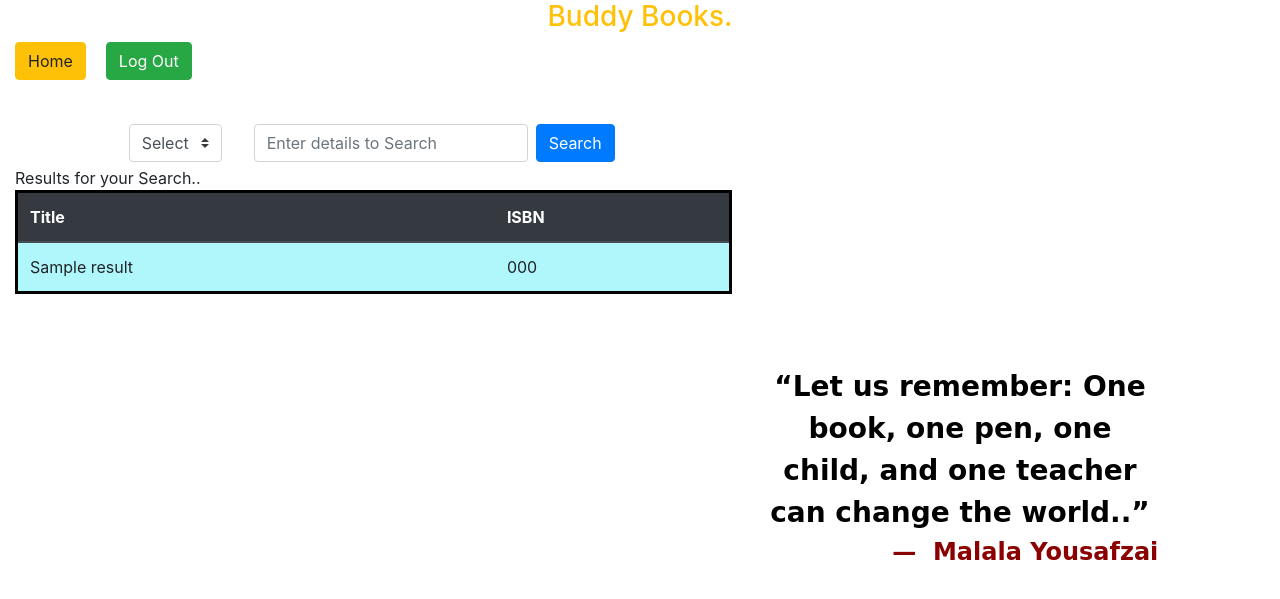
After one commit to saikotesh0102/WebDev2019501007, a Flask app: template project1/templates/design.html in a window 1280 px wide. The commit adds this page. Shown: the top 599 px of the page. Run offline with Flask 2, Linux system fonts and the light colour scheme; the template is opened without the code that fills it: most values are stand-ins (such as "Sample title", 1, 10 or a date in 2020); parts of the project's set-up code (start-up, migrations or seed data) failed here and were passed over; some libraries are stand-ins or nearby versions.

```diff
--- a/project1/application.py
+++ b/project1/application.py
@@ -4,7 +4,7 @@ from flask_session import Session
 from sqlalchemy import create_engine
 from sqlalchemy.orm import scoped_session, sessionmaker
 from datetime import datetime
-from models import User
+from models import User, Review
 from create import *
 from bookimport import Book
 
@@ -98,7 +98,9 @@ def logout():
 @app.route("/book/<string:isbn>", methods = ["GET"])
 def get_book(isbn):
     response = bookreads_api(isbn)
-    return render_template("details.html", Name = response["name"], Author = response["author"], ISBN = response["isbn"], Year = response["year"], rating = response["average_rating"], count = response["reviews_count"], image = response["img"])
+    review = Review.query.get(isbn)
+    review = review.review
+    return render_template("details.html", Name = response["name"], Author = response["author"], ISBN = response["isbn"], Year = response["year"], rating = response["average_rating"], count = response["reviews_count"], image = response["img"], Review = review)
 
 def bookreads_api(isbn):
     query = requests.get("https://www.goodreads.com/book/review_counts.json", params={"key": "GeJUHhlmNf7PYbzeKEnsuw", "isbns": isbn})
--- /dev/null
+++ b/project1/templates/design.html
@@ -0,0 +1,155 @@
+<!-- <!DOCTYPE html>
+<html>
+	<head>
+		<title>Design Page</title>
+	<link rel="stylesheet" href="https://stackpath.bootstrapcdn.com/bootstrap/4.4.1/css/bootstrap.min.css" integrity="sha384-Vkoo8x4CGsO3+Hhxv8T/Q5PaXtkKtu6ug5TOeNV6gBiFeWPGFN9MuhOf23Q9Ifjh" crossorigin="anonymous">
+	</head>
+
+	<body>
+		<div class="container-fluid">
+			<div class="p-3 mb-2 bg-primary text-white">
+				<p class = "text-center" style = "font-size: 30px; padding-top: 10px;">Sai Koteswara Rao Ch
+					<a href = "{{ url_for('logout')}}" style = "float: right; margin: 10px;">
+						<svg class="bi bi-box-arrow-right" width="1em" height="1em" viewBox="0 0 16 16" fill="yellow" xmlns="http://www.w3.org/2000/svg">
+							<path fill-rule="evenodd" d="M11.646 11.354a.5.5 0 010-.708L14.293 8l-2.647-2.646a.5.5 0 01.708-.708l3 3a.5.5 0 010 .708l-3 3a.5.5 0 01-.708 0z" clip-rule="evenodd"/>
+							<path fill-rule="evenodd" d="M4.5 8a.5.5 0 01.5-.5h9a.5.5 0 010 1H5a.5.5 0 01-.5-.5z" clip-rule="evenodd"/>
+							<path fill-rule="evenodd" d="M2 13.5A1.5 1.5 0 01.5 12V4A1.5 1.5 0 012 2.5h7A1.5 1.5 0 0110.5 4v1.5a.5.5 0 01-1 0V4a.5.5 0 00-.5-.5H2a.5.5 0 00-.5.5v8a.5.5 0 00.5.5h7a.5.5 0 00.5-.5v-1.5a.5.5 0 011 0V12A1.5 1.5 0 019 13.5H2z" clip-rule="evenodd"/>
+						</svg>
+					</a>
+					<a href = "{{ url_for('search')}}" style = "float: right; margin: 10px;">
+						<svg class="bi bi-house-door-fill" width="1em" height="1em" viewBox="0 0 16 16" fill= "yellow " xmlns="http://www.w3.org/2000/svg">
+							<path d="M6.5 10.995V14.5a.5.5 0 01-.5.5H2a.5.5 0 01-.5-.5v-7a.5.5 0 01.146-.354l6-6a.5.5 0 01.708 0l6 6a.5.5 0 01.146.354v7a.5.5 0 01-.5.5h-4a.5.5 0 01-.5-.5V11c0-.25-.25-.5-.5-.5H7c-.25 0-.5.25-.5.495z"/>
+							<path fill-rule="evenodd" d="M13 2.5V6l-2-2V2.5a.5.5 0 01.5-.5h1a.5.5 0 01.5.5z" clip-rule="evenodd"/>
+						</svg>
+					</a>
+				</p>
+			</div>
+		</div>
+
+		<div>
+			<ul class="list-group">
+				<li class="list-group-item d-flex justify-content-between align-items-center"> Average Rating
+					<span class="badge badge-primary badge-pill">4.7</span>
+				</li>
+				<li class="list-group-item d-flex justify-content-between align-items-center"> Number of reviewers
+				  <span class="badge badge-primary badge-pill">65428</span>
+				</li>
+			</ul>
+		</div>
+	</body>
+</html> -->
+
+<!DOCTYPE html>
+<html>
+
+<head>
+    <link rel="stylesheet" href="../static/css/style.css">
+    <link rel="stylesheet" href="https://stackpath.bootstrapcdn.com/bootstrap/4.3.1/css/bootstrap.min.css"
+        integrity="sha384-ggOyR0iXCbMQv3Xipma34MD+dH/1fQ784/j6cY/iJTQUOhcWr7x9JvoRxT2MZw1T" crossorigin="anonymous">
+    <title>
+        Search
+    </title>
+</head>
+
+
+<body>
+    <div class="container-fluid">
+        <div class="row">
+            <div class="col-md-12">
+                <div class="row">
+                    <div class="col-md-12">
+                        <h3 class="text-center text-warning">
+                            Buddy Books.
+                        </h3>
+                    </div>
+                </div>
+                <div class="row">
+                    <div class="col-md-12">
+                    </div>
+                </div>
+                <div class="row">
+                    <div class="col-md-8">
+                        <ul class="nav">
+                            <li class="nav-item">
+                                <a class="btn btn-warning" role="button" href="#">Home</a>
+                            </li>
+                            <li class="nav-item" style="padding-left:20px;">
+                                <a class="btn btn-success" href="{{url_for('logout')}}" role="button">Log Out</a>
+                            </li>
+                        </ul>
+                    </div>
+                    <div class="col-md-4">
+                    </div>
+                </div>
+                <div class="row">
+                    <div style="margin-top:40px" class="col-md-6">
+                        <form action="{{url_for('search')}}" class="form-inline" style="text-align: center;"
+                            method="POST">
+                            <label class="my-1 mr-2" style="font-family: 'Courier New', Courier, monospace;color:white;"
+                                for="inlineFormCustomSelectPref">Search with </label>
+                            <select type="text" class="custom-select my-1 mr-sm-2" name="search_with" id="search_with">
+                                <option selected>Select</option>
+                                <option value="1">Author</option>
+                                <option value="2">ISBN</option>
+                                <option value="3">Title</option>
+                            </select>
+                            <div class="custom-control custom-checkbox my-1 mr-sm-2">
+                                <input id="search_text" name="search_text" type="text"
+                                    placeholder="Enter details to Search " class="form-control input-md">
+                            </div>
+                            <button class="btn btn-primary my-1">Search</button>
+
+                        </form>
+                    </div>
+                    <div class="col-md-6">
+                    </div>
+
+                </div>
+                <div class="row">
+                    <div class="col-md-7">
+                        <caption
+                            style="font-family: 'Courier New' ;font-size:25px color: rgb(0, 0, 0);font-weight: bolder;">
+                            Results for your Search..</caption>
+                        <table id="searchtable" class="table"
+                            style="background-color:rgb(175, 247, 250);border: 3px solid black;">
+
+
+                            <thead class="thead-dark">
+                                <tr style="border: 1px solid black;border-collapse: collapse;">
+                                    <th scope="col">Title</th>
+                                    <th scope="col">ISBN</th>
+
+                                </tr>
+                            </thead>
+                            <tbody>
+                                {% for result in results %}
+                                <tr><a href={{result.isbn}}>
+                                        <td>{{result.title}}</td>
+                                        <td>{{result.isbn}}</td>
+                                    </a>
+                                </tr>
+                                {% endfor %}
+                            </tbody>
+                        </table>
+                    </div>
+                    <div class="col-md-4">
+                        <blockquote class="blockquote">
+                            <p class="mb-0"
+                                style="font-family: cursive;font-size:28px; text-align: center;margin-top: 200px; color: rgb(0, 0, 0);font-weight: bolder;">
+                                “Let us remember: One book, one pen, one child, and one teacher can change the world..”
+                            </p>
+                            <footer class="blockquote-footer"
+                                style="font-family: cursive;font-size:24px;color:darkred;text-align: right;font-weight: bolder;">
+                                Malala Yousafzai
+                            </footer>
+                        </blockquote>
+                    </div>
+
+                </div>
+            </div>
+        </div>
+
+    </div>
+</body>
+
+</html>
--- a/project1/templates/details.html
+++ b/project1/templates/details.html
@@ -131,9 +131,7 @@
 						</div>
 					</div>
 					<div class = "review">
-						<p>
-							The Review Data comes in this Division.
-						</p>
+						<p>{{Review}}</p>
 					</div>
 					<div class = "button" onclick = "document.getElementById('id01').style.display='block'">
 						<ul>
```
Also changed, not shown: project1/models.py (+16 -0 lines), 4 other files.
